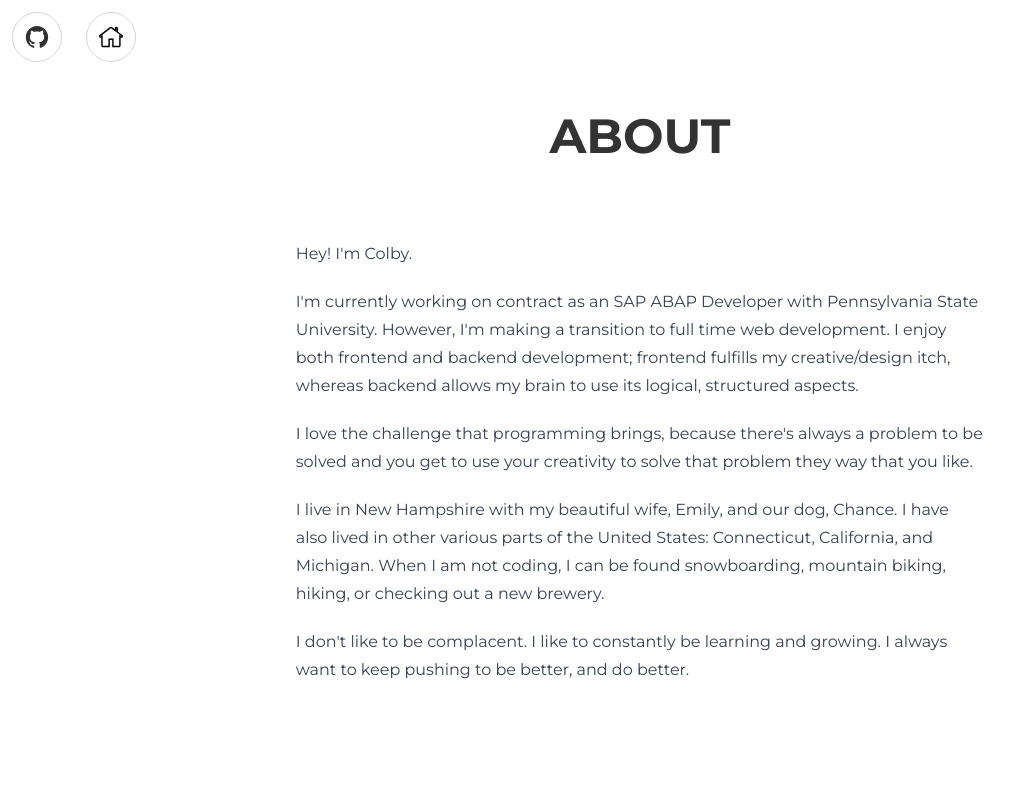
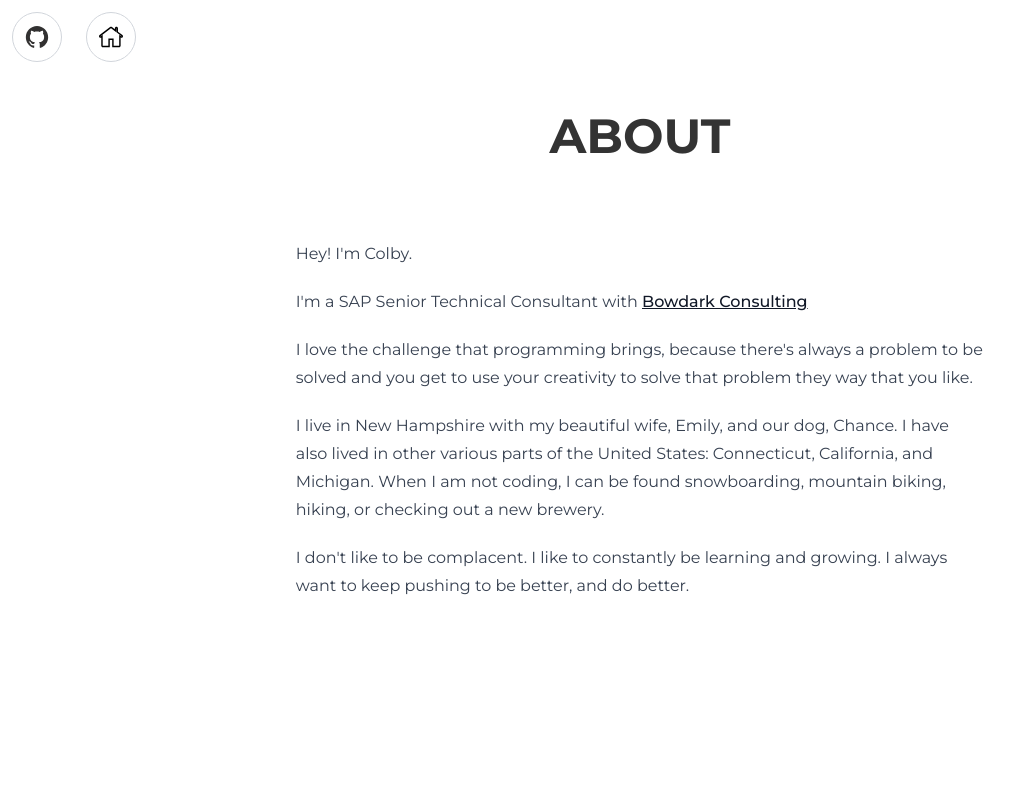
Before and after one commit to colbyhemond/colbyhemond-me-site, a Next.js app: page /about in a window 1280 px wide. Shown: the top 800 px of the page, without its empty margins (0-1033 px from the left). Built offline with nearby package versions, Linux system fonts and the light colour scheme.

Commit message:
update about me

```diff
--- a/pages/about.js
+++ b/pages/about.js
@@ -15,7 +15,7 @@ export default function About() {
 
         <div className='prose'>
           <p>Hey! I&apos;m Colby.</p>
-          <p>I&apos;m currently working on contract as an SAP ABAP Developer with Pennsylvania State University. However, I&apos;m making a transition to full time web development. I enjoy both frontend and backend development; frontend fulfills my creative/design itch, whereas backend allows my brain to use its logical, structured aspects.</p>
+          <p>I&apos;m a SAP Senior Technical Consultant with <a href='https://www.bowdark.com/'>Bowdark Consulting</a></p>
           <p>I love the challenge that programming brings, because there&apos;s always a problem to be solved and you get to use your creativity to solve that problem they way that you like.</p>
           <p>I live in New Hampshire with my beautiful wife, Emily, and our dog, Chance. I have also lived in other various parts of the United States: Connecticut, California, and Michigan. When I am not coding, I can be found snowboarding, mountain biking, hiking, or checking out a new brewery.</p>
           <p>I don&apos;t like to be complacent. I like to constantly be learning and growing. I always want to keep pushing to be better, and do better.</p>
```
